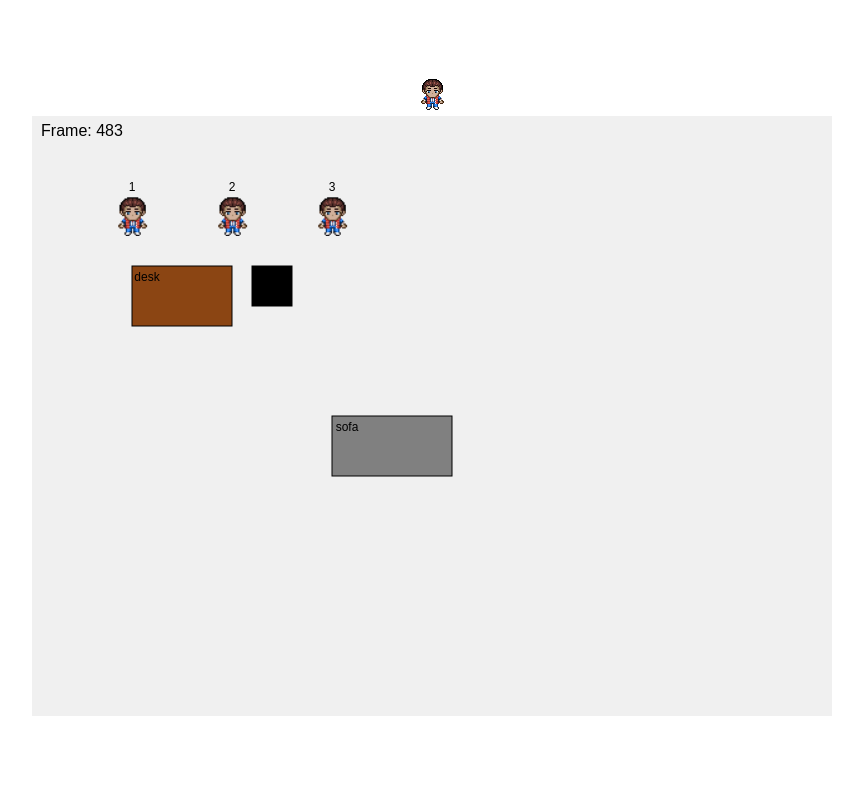
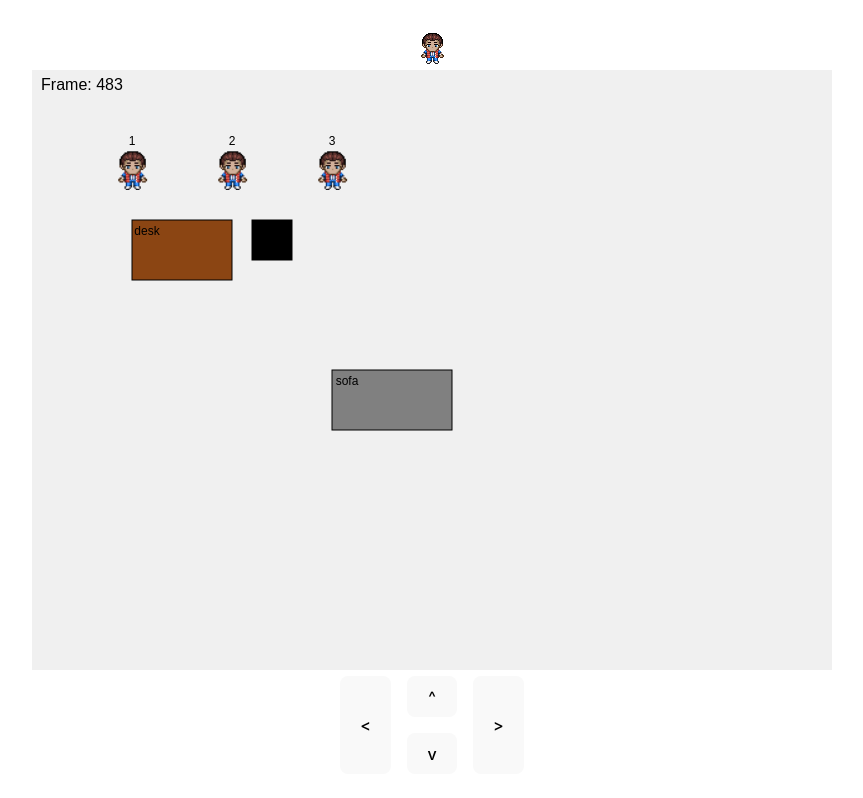
Before and after one commit to SachinSaiTej/front-end-2d-spaced, a React (Vite) app: page / in a window 1280 px wide. Shown: the top 798 px of the page, without its empty margins (208-1071 px from the left). Built offline with nearby package versions, Linux system fonts and the light colour scheme.

Commit message:
Fixed logic for user collision with furniture.

```diff
--- a/src/App.tsx
+++ b/src/App.tsx
@@ -110,6 +110,15 @@ function App() {
         <img src="/assets/AvatarImages/south-facing-still.png"></img>
       </div>
       <CanvasWithUsers furnitureObjects={furnitureObjects} />
+      <div style={{display: "flex", justifyContent:"center", gap: "1em"}}>
+      <button onClick={() => moveUser("1", -10, 0, furnitureObjects, "west")}>{'<'}</button>
+        <div style={{display: "flex", justifyContent:"space-between", flexDirection:"column", gap: "1em"}}>
+        <button onClick={() => moveUser("1", 0, -10, furnitureObjects, "north")}>{'^'}</button>
+          <button onClick={() => moveUser("1", 0, 10, furnitureObjects, "south")}>{'v'}</button>
+        </div>
+        <button onClick={() => moveUser("1", 10, 0, furnitureObjects, "east")}>{'>'}</button>
+      </div>
+
       {/* <CanvasComponent draw={draw} width={400} height={400}/> */}
     </div>
   );
--- a/src/contexts/UserManager.tsx
+++ b/src/contexts/UserManager.tsx
@@ -39,13 +39,22 @@ export const UserManagerProvider = ({ children }: any) => {
       setUsers((prev) =>
         prev.map((user) => {
           if (user.id === id) {
-            const userRadius = 10; // Assuming users are circular
+            // const userRadius = 10;
             const proposedX = Math.max(0, Math.min(800, user.x + dx));
             const proposedY = Math.max(0, Math.min(600, user.y + dy));
 
             // Check for collisions with furniture
             const hasFurnitureCollision = furniture.some((item) =>
-              isCollision(proposedX, proposedY, userRadius, item)
+              // isCollision(proposedX-20, proposedY-20, 40, 40, item)
+              isUserCollision(
+                proposedX - 20,
+                proposedY - 20,
+                40,
+                40,
+                item.x,
+                item.y,
+                item.width,
+                item.height)
             );
 
             // Check for collisions with other users
--- a/src/utility/utility.ts
+++ b/src/utility/utility.ts
@@ -3,14 +3,19 @@ import { Furniture } from "../types";
 export const isCollision = (
     userX: number,
     userY: number,
-    userRadius: number,
+    width: number,
+    height: number,
     furniture: Furniture
 ): boolean => {
     return (
-        userX + userRadius > furniture.x &&
-        userX - userRadius < furniture.x + furniture.width &&
-        userY + userRadius > furniture.y &&
-        userY - userRadius < furniture.y + furniture.height
+        userX + width > furniture.x &&
+        userX - width < furniture.x + furniture.width - 20 &&
+        userY + height > furniture.y &&
+        userY - height < furniture.y + furniture.height -20
+        // userX < furniture.width - 20 &&
+        // userX + width > furniture.x - 20 &&
+        // userY < furniture.height - 20 &&
+        // userY + height > furniture.y - 20
     );
 }
 
```
